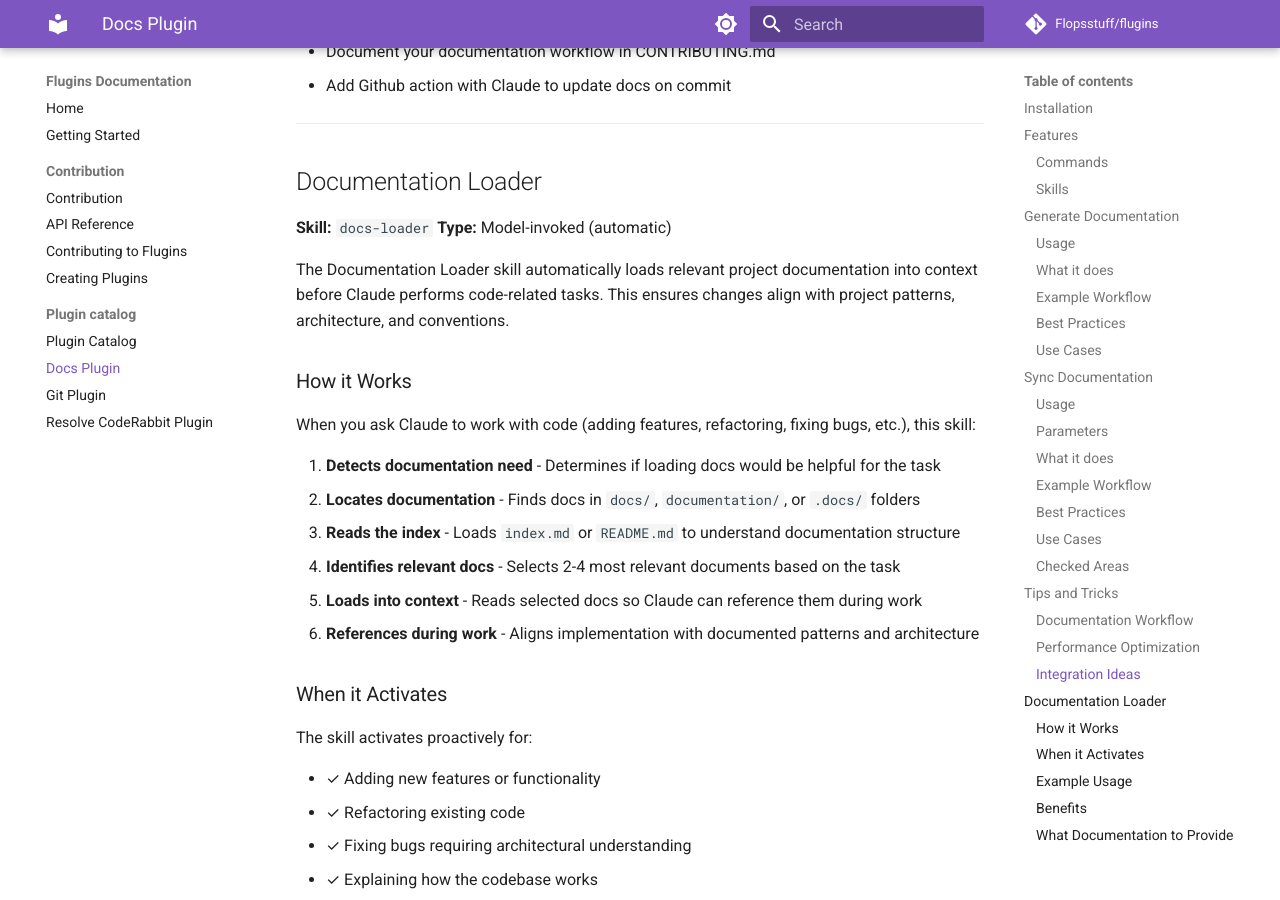
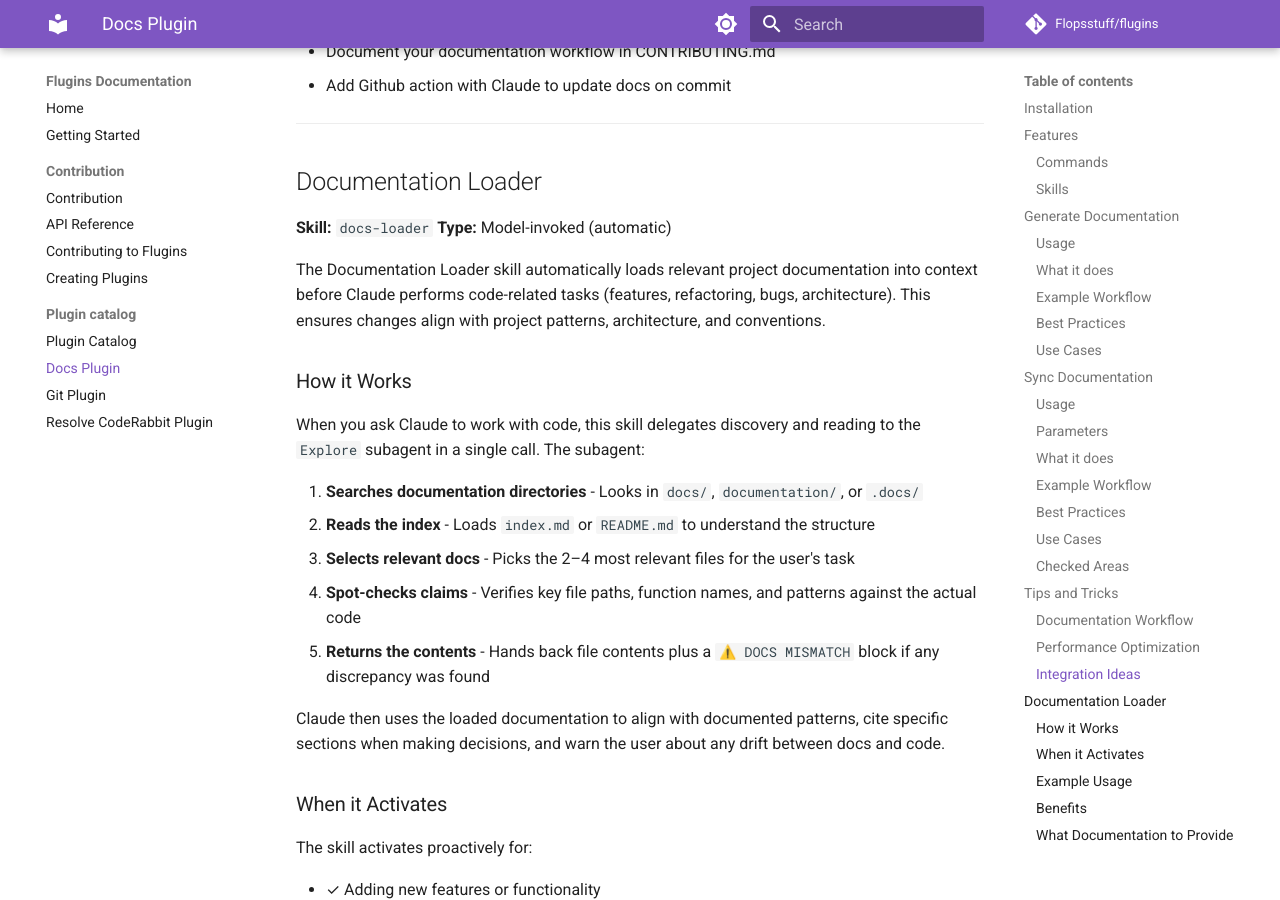
Before and after one commit to Flopsstuff/flugins, an MkDocs documentation site: the page built from docs/plugin-catalog/docs-plugin.md, in a window 1280 px wide and 900 px high, scrolled down 5486 px. Built offline with MkDocs 1.6.1 and Material for MkDocs 9.7.7, drawn with Linux system fonts in a browser that asks for light colours; comment, search, counter and statistics services are not loaded.

Commit message:
📝 Sync docs-plugin catalog with docs-loader 1.1.0
Bump the docs plugin version on the catalog page and rewrite the
docs-loader "How it Works" section to match the current Explore-subagent
workflow.

Co-Authored-By: Claude Opus 4.7 (1M context) <noreply@anthropic.com>

```diff
--- a/docs/plugin-catalog/docs-plugin.md
+++ b/docs/plugin-catalog/docs-plugin.md
@@ -220,18 +220,19 @@ The sync command thoroughly checks:
 **Skill:** `docs-loader`
 **Type:** Model-invoked (automatic)
 
-The Documentation Loader skill automatically loads relevant project documentation into context before Claude performs code-related tasks. This ensures changes align with project patterns, architecture, and conventions.
+The Documentation Loader skill automatically loads relevant project documentation into context before Claude performs code-related tasks (features, refactoring, bugs, architecture). This ensures changes align with project patterns, architecture, and conventions.
 
 ### How it Works
 
-When you ask Claude to work with code (adding features, refactoring, fixing bugs, etc.), this skill:
+When you ask Claude to work with code, this skill delegates discovery and reading to the `Explore` subagent in a single call. The subagent:
 
-1. **Detects documentation need** - Determines if loading docs would be helpful for the task
-2. **Locates documentation** - Finds docs in `docs/`, `documentation/`, or `.docs/` folders
-3. **Reads the index** - Loads `index.md` or `README.md` to understand documentation structure
-4. **Identifies relevant docs** - Selects 2-4 most relevant documents based on the task
-5. **Loads into context** - Reads selected docs so Claude can reference them during work
-6. **References during work** - Aligns implementation with documented patterns and architecture
+1. **Searches documentation directories** - Looks in `docs/`, `documentation/`, or `.docs/`
+2. **Reads the index** - Loads `index.md` or `README.md` to understand the structure
+3. **Selects relevant docs** - Picks the 2–4 most relevant files for the user's task
+4. **Spot-checks claims** - Verifies key file paths, function names, and patterns against the actual code
+5. **Returns the contents** - Hands back file contents plus a `⚠️ DOCS MISMATCH` block if any discrepancy was found
+
+Claude then uses the loaded documentation to align with documented patterns, cite specific sections when making decisions, and warn the user about any drift between docs and code.
 
 ### When it Activates
 
```
Also changed, not shown: other parts of docs/plugin-catalog/docs-plugin.md (+1 -1 lines).
